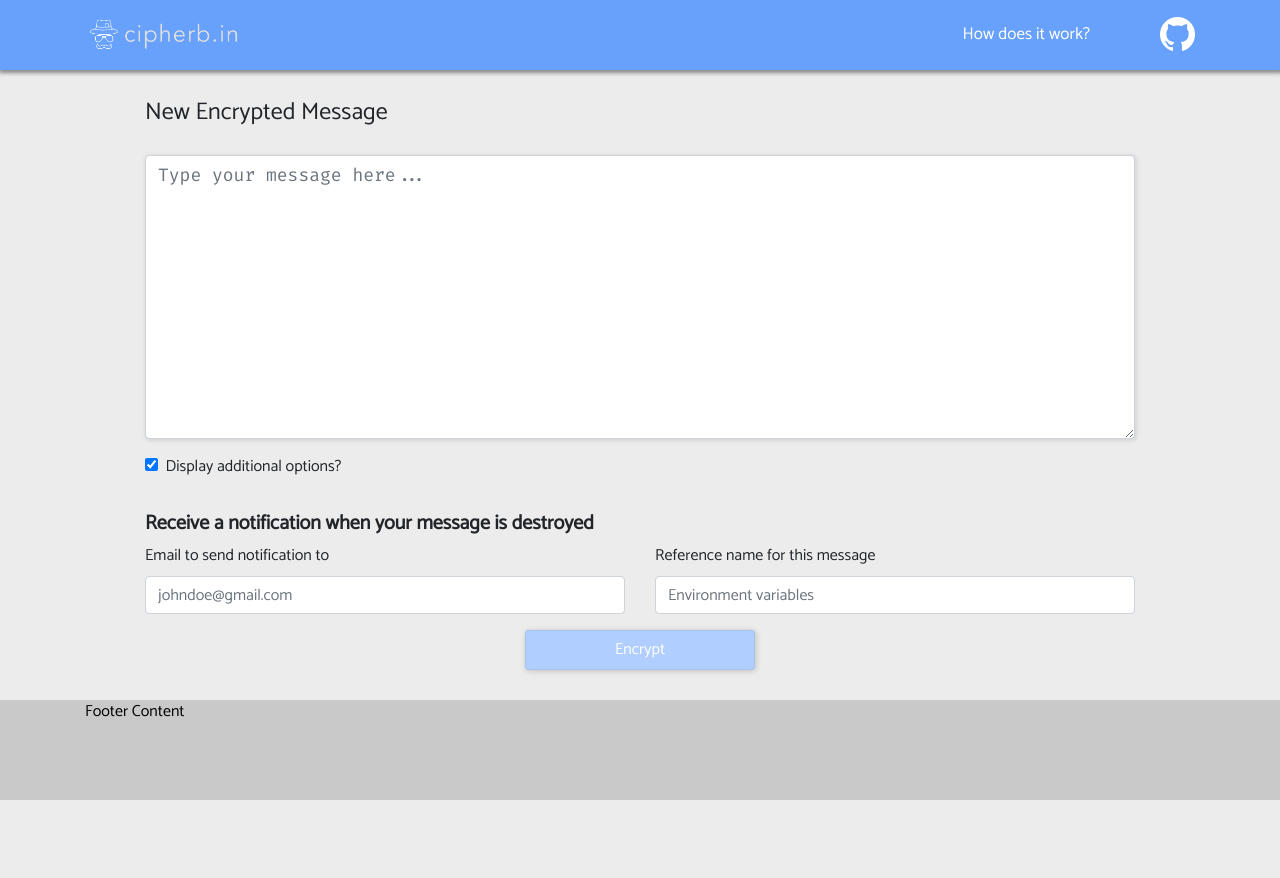
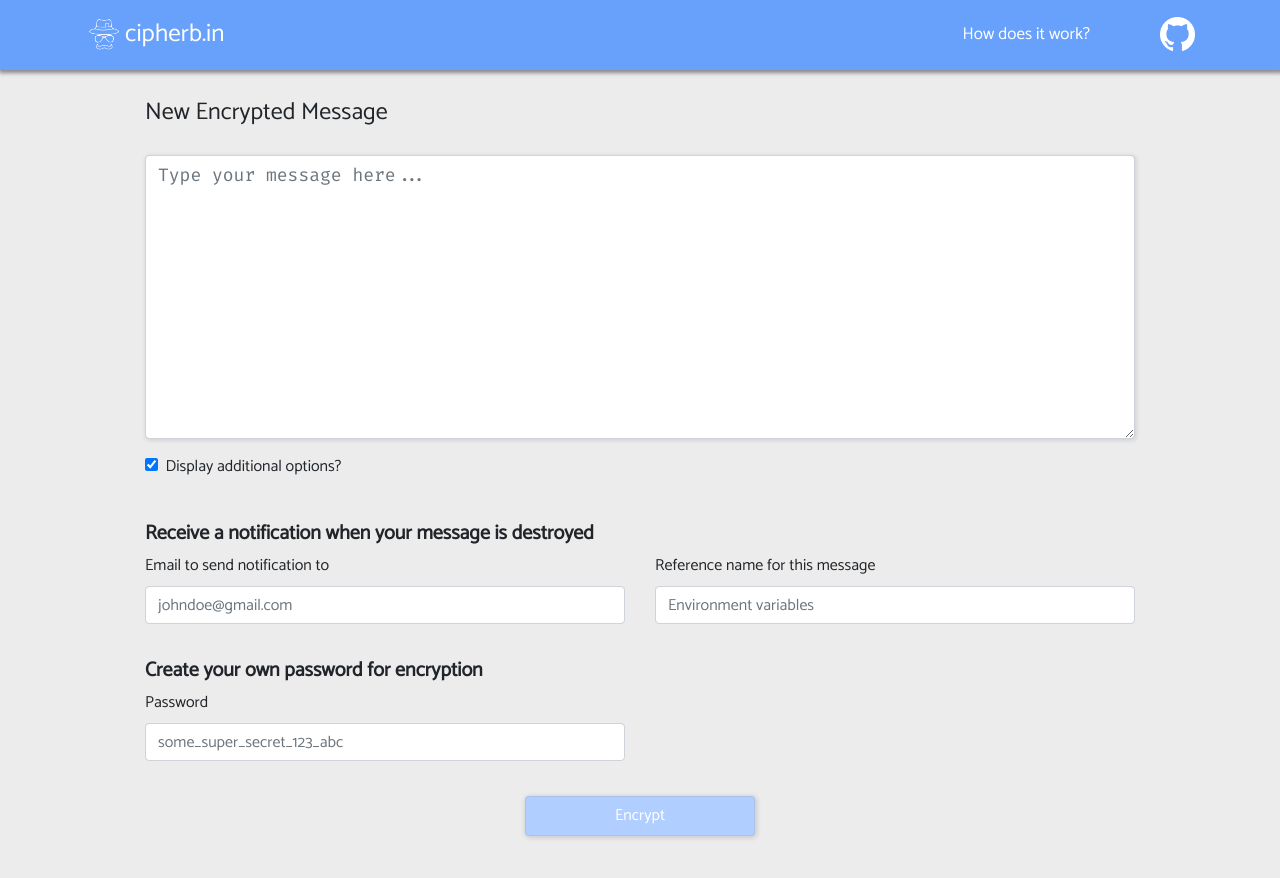
Before and after one commit to cipherbin/cipher-bin-client, a React (Create React App) app: page / in a window 1280 px wide. Both pictures are taken after a click on the label "Display additional options?". Shown: the top 878 px of the page. Before the commit the page ends 840 px from the top, so only its background shows below. Built offline with nearby package versions, Linux system fonts and the light colour scheme.

Commit message:
Remove footer, start work on custom password

```diff
--- a/src/components/CipherBinRead/CipherBinRead.css
+++ b/src/components/CipherBinRead/CipherBinRead.css
@@ -26,4 +26,5 @@
   justify-content: center;
   align-content: center;
   margin-top: 30px;
+  height: 135px;
 }
--- a/src/components/CipherBinWrite/CipherBinWrite.css
+++ b/src/components/CipherBinWrite/CipherBinWrite.css
@@ -58,6 +58,7 @@
 .button-wrapper {
   width: 230px;
   margin: 0 auto;
+  margin-top: 35px;
 }
 
 .checkbox-label {
@@ -71,8 +72,5 @@
 .options-heading {
   font-weight: bold;
   margin-left: 15px;
+  margin-top: 35px;
 }
-
-.options-checkbox {
-  margin-bottom: 25px;
-}
--- a/src/components/CipherBinWrite/CipherBinWrite.js
+++ b/src/components/CipherBinWrite/CipherBinWrite.js
@@ -28,6 +28,7 @@ class CipherBinWrite extends Component {
     isLoading: false,
     copied: false,
     showOptions: false,
+    password: null,
   };
 
   sleep = (ms) => new Promise((resolve) => setTimeout(resolve, ms));
@@ -88,6 +89,10 @@ class CipherBinWrite extends Component {
 
   handleNameChange = (e) => {
     this.setState({ referenceName: e.target.value });
+  }
+
+  handlePasswordChange = (e) => {
+    this.setState({ password: e.target.value });
   }
 
   toggleModal = () => {
@@ -183,7 +188,7 @@ class CipherBinWrite extends Component {
                 value={this.state.message}
               />
             </Form.Group>
-            <div className="options-checkbox">
+            <div>
               <label htmlFor="options-check" className="checkbox-label">
                 <input
                   type="checkbox"
@@ -197,7 +202,7 @@ class CipherBinWrite extends Component {
             </div>
             {this.state.showOptions && (
               <div className="options-wrapper">
-                <Form.Group controlId="cipherbin.email">
+                <Form.Group>
                   <Row>
                     <h5 className="options-heading">
                       Receive a notification when your message is destroyed
@@ -225,6 +230,23 @@ class CipherBinWrite extends Component {
                       />
                     </Col>
                   </Row>
+                  <Row>
+                    <h5 className="options-heading">
+                      Create your own password for encryption
+                    </h5>
+                  </Row>
+                  <Row>
+                    <Col sm={6}>
+                      <Form.Label>
+                        Password
+                      </Form.Label>
+                      <Form.Control
+                        type="text"
+                        placeholder="some_super_secret_123_abc"
+                        onChange={this.handlePasswordChange}
+                      />
+                    </Col>
+                  </Row>
                 </Form.Group>
               </div>
             )}
--- a/src/components/Footer/Footer.css
+++ /dev/null
@@ -1,9 +0,0 @@
-.footer {
-  position: fixed;
-  left: 0;
-  bottom: 0;
-  width: 100%;
-  background-color: rgb(201, 201, 201);
-  color: black;
-  height: 100px;
-}
--- a/src/components/Footer/Footer.js
+++ /dev/null
@@ -1,13 +0,0 @@
-import React from 'react';
-import { Container } from 'react-bootstrap';
-import './Footer.css';
-
-const Footer = () => (
-  <div className="footer">
-    <Container>
-      <p>Footer Content</p>
-    </Container>
-  </div>
-);
-
-export default Footer;
--- a/src/components/NavigationBar/NavigationBar.css
+++ b/src/components/NavigationBar/NavigationBar.css
@@ -64,16 +64,16 @@
 
 .cipher-bin-logo {
   height: 40px;
-  width: 160px;
+  width: 40px;
 }
 
-.cipher-bin-logo:hover {
-  background-color: rgb(100, 100, 100);
+.brand:hover {
+  color: rgb(68, 68, 68);
   border-radius: 5px;
 }
 
-.cipher-bin-logo:active {
-  background-color: rgb(80, 80, 80);
+.brand:active {
+  color: rgb(58, 58, 58);
   border-radius: 5px;
 }
 
--- a/src/components/NavigationBar/NavigationBar.js
+++ b/src/components/NavigationBar/NavigationBar.js
@@ -26,6 +26,9 @@ const NavigationBar = ({ history }) => {
             src={cipherBinLogo}
             alt="Link to source code on Github"
           />
+          <span className="cipher-bin-brand-name">
+            cipherb.in
+          </span>
         </div>
         <div className="nav-right-side">
           <div
--- a/src/index.js
+++ b/src/index.js
@@ -4,7 +4,6 @@ import { BrowserRouter as Router, Route, Switch } from 'react-router-dom';
 import axios from 'axios';
 import App from './App';
 import NavigationBar from './components/NavigationBar/NavigationBar';
-import Footer from './components/Footer/Footer';
 import CipherBinRead from './components/CipherBinRead/CipherBinRead';
 import FourOhFour from './components/FourOhFour/FourOhFour';
 import HowItWorks from './components/HowItWorks/HowItWorks';
@@ -23,7 +22,6 @@ ReactDOM.render(
       <Route path="/how-it-works" component={HowItWorks} exact />
       <Route component={FourOhFour} />
     </Switch>
-    <Footer />
   </Router>,
   document.getElementById('root'),
 );
```
Also changed, not shown: src/cipher_bin_logo.png.
